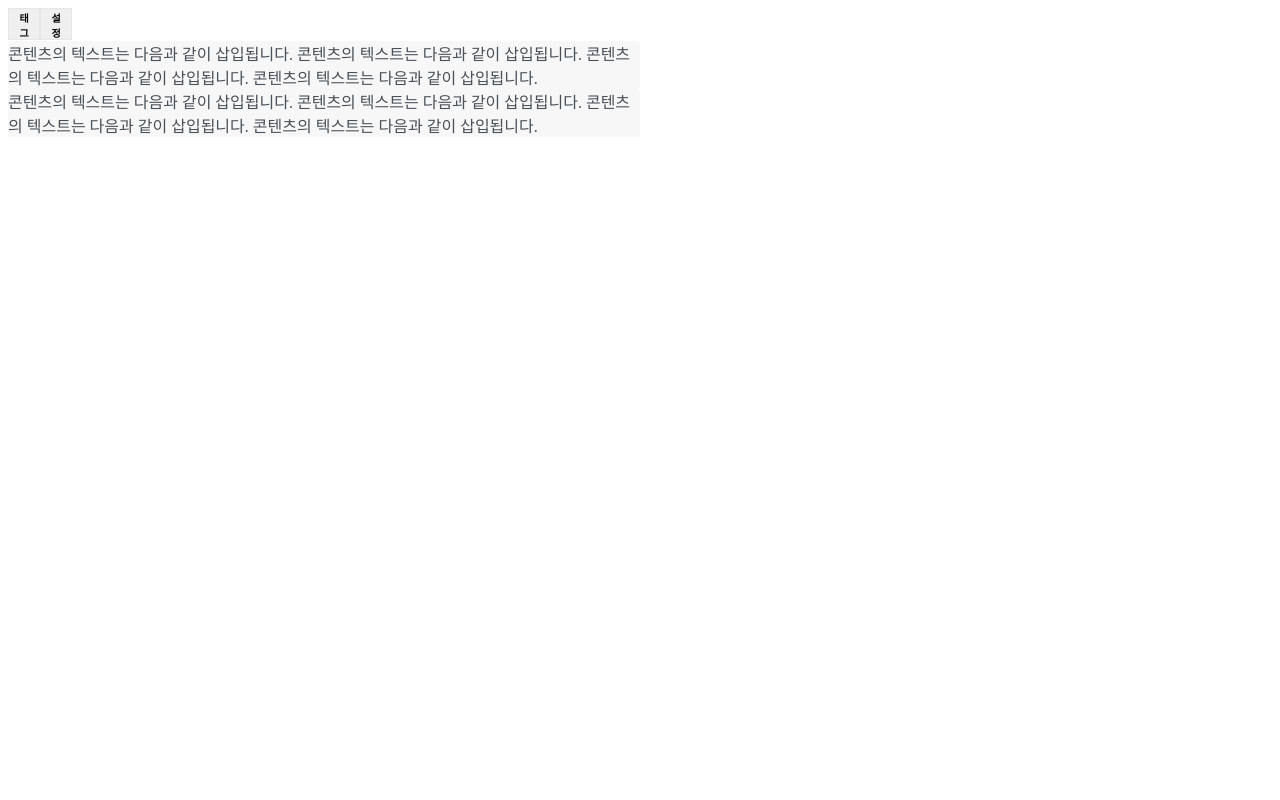
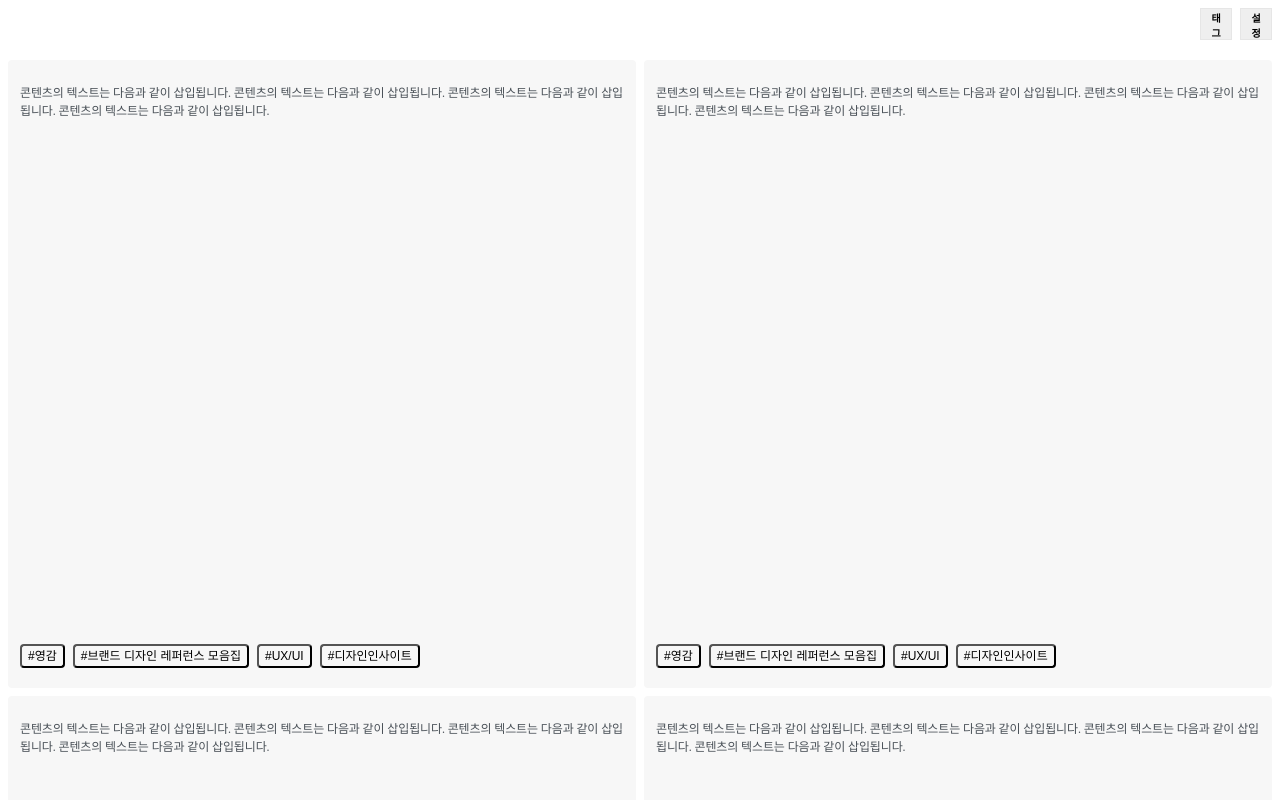
Before and after one commit to depromeet/ygtang-client, a Next.js app: page / in a window 1280 px wide. Shown: the top 800 px of the page. Built offline with nearby package versions, Linux system fonts and the light colour scheme.

Commit message:
design: content thumbnail 디자인 작성 및 공통컴포넌트 tag 추가

```diff
--- /dev/null
+++ b/src/components/common/Tag.tsx
@@ -0,0 +1,20 @@
+import { css } from '@emotion/react';
+
+export default function Tag({ text }: { text: string }) {
+  return <button css={tagCss}>#{text}</button>;
+}
+
+const tagCss = css`
+  display: inline-block;
+  height: 24px;
+  border-radius: 4px;
+  background: #f7f7f7;
+  font-weight: 500;
+  font-size: 12px;
+  line-height: 14px;
+  flex-shrink: 0;
+
+  :not(:last-child) {
+    margin-right: 8px;
+  }
+`;
--- a/src/components/home/ContentHeader.tsx
+++ b/src/components/home/ContentHeader.tsx
@@ -9,7 +9,11 @@ export default function ContentHeader() {
   );
 }
 
-const ContentHeaderCss = css``;
+const ContentHeaderCss = css`
+  display: flex;
+  justify-content: flex-end;
+  margin-bottom: 20px;
+`;
 
 const HeaderButtonCss = () => css`
   width: 32px;
@@ -17,4 +21,8 @@ const HeaderButtonCss = () => css`
   border: 0.5px solid #e6e6e6;
   font-weight: 700;
   font-size: 10px;
+
+  :not(:last-child) {
+    margin-right: 8px;
+  }
 `;
--- a/src/components/home/ContentThumbnail.tsx
+++ b/src/components/home/ContentThumbnail.tsx
@@ -1,16 +1,77 @@
 import { css, Theme } from '@emotion/react';
+
+import Tag from '~/components/common/Tag';
+
+export type ContentThumbnailType = 'image' | 'text' | 'link';
+
+export interface IContentThumbnailProps {
+  type: ContentThumbnailType;
+  tags: string[];
+  text: string;
+  image: string;
+}
 
 export default function ContentThumbnail() {
   return (
-    <section css={contentThumbnailCss}>
-      콘텐츠의 텍스트는 다음과 같이 삽입됩니다. 콘텐츠의 텍스트는 다음과 같이 삽입됩니다. 콘텐츠의
-      텍스트는 다음과 같이 삽입됩니다. 콘텐츠의 텍스트는 다음과 같이 삽입됩니다.
-    </section>
+    <div css={contentThumbnailBoxCss}>
+      <div css={contentThumbnailCss}>
+        <p css={contentText}>
+          콘텐츠의 텍스트는 다음과 같이 삽입됩니다. 콘텐츠의 텍스트는 다음과 같이 삽입됩니다.
+          콘텐츠의 텍스트는 다음과 같이 삽입됩니다. 콘텐츠의 텍스트는 다음과 같이 삽입됩니다.
+        </p>
+        <div css={contentTagsCss}>
+          <Tag text="영감" />
+          <Tag text="브랜드 디자인 레퍼런스 모음집" />
+          <Tag text="UX/UI" />
+          <Tag text="디자인인사이트" />
+        </div>
+      </div>
+    </div>
   );
 }
 
-const contentThumbnailCss = (theme: Theme) => css`
-  width: 50%;
+const contentThumbnailPadding = '12px';
+const contentTagHeight = '40px';
+
+const contentThumbnailBoxCss = (theme: Theme) => css`
+  position: relative;
+  width: 100%;
+  height: 100%;
+  padding: 12px;
   background: ${theme.color.gray};
   border-radius: 4px;
+
+  ::after {
+    display: block;
+    content: '';
+    padding-bottom: 100%;
+  }
 `;
+
+const contentThumbnailCss = css`
+  position: absolute;
+  overflow: hidden;
+  width: calc(100% - ${contentThumbnailPadding} * 2);
+  height: calc(100% - ${contentThumbnailPadding} * 2);
+`;
+
+const contentText = css`
+  height: calc(100% - ${contentThumbnailPadding} * 2 - ${contentTagHeight});
+  font-weight: 500;
+  font-size: 12px;
+  line-height: 18px;
+  letter-spacing: -0.01em;
+  word-wrap: break-word;
+`;
+
+const contentTagsCss = css`
+  display: flex;
+  align-items: center;
+  height: ${contentTagHeight};
+  overflow-x: scroll;
+  -ms-overflow-style: none;
+
+  ::-webkit-scrollbar {
+    display: none !important;
+  }
+`;
--- a/src/components/home/ContentView.tsx
+++ b/src/components/home/ContentView.tsx
@@ -7,8 +7,20 @@ export default function ContentView() {
     <div css={ContentViewCss}>
       <ContentThumbnail />
       <ContentThumbnail />
+      <ContentThumbnail />
+      <ContentThumbnail />
+      <ContentThumbnail />
+      <ContentThumbnail />
+      <ContentThumbnail />
+      <ContentThumbnail />
+      <ContentThumbnail />
+      <ContentThumbnail />
     </div>
   );
 }
 
-const ContentViewCss = css``;
+const ContentViewCss = css`
+  display: grid;
+  grid-template-columns: repeat(2, 1fr);
+  gap: 8px;
+`;
```
